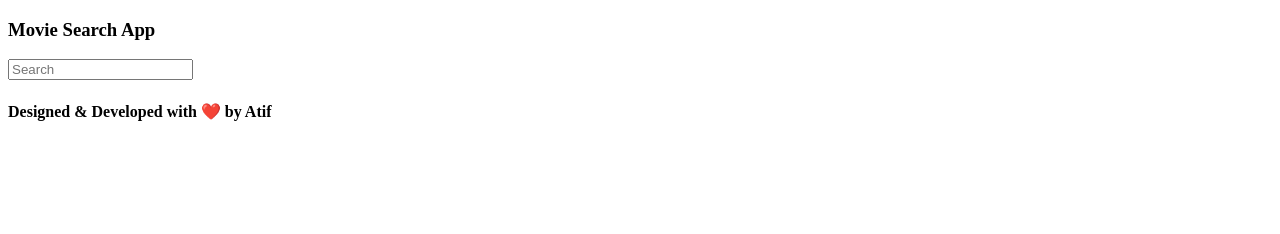
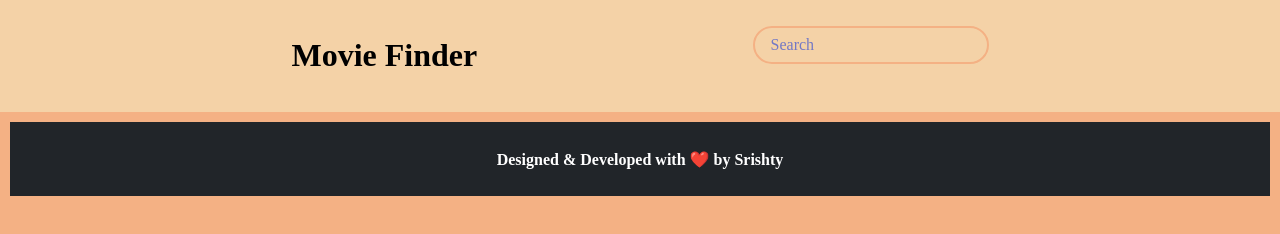
Before and after one commit to Srishtysengar/Movies-Finder, a plain HTML site: page index.html in a window 1280 px wide. Drawn offline with Linux system fonts and the light colour scheme; no server answers; a web font is replaced by a local one.

Commit message:
final commit

```diff
--- a/index.html
+++ b/index.html
@@ -4,14 +4,14 @@
     <meta charset="UTF-8" />
     <meta http-equiv="X-UA-Compatible" content="IE=edge" />
     <meta name="viewport" content="width=device-width, initial-scale=1.0" />
-    <title>Movie Search App</title>
+    <title>Movie Finder</title>
 
     <!-- Custom CSS -->
-    <link rel="stylesheet" href="./styles.css" />
+    <link rel="stylesheet" href="./style.css" />
   </head>
   <body>
     <header>
-      <h3 class="logo">Movie Search App</h3>
+      <h1 class="logo"><b>Movie Finder</b></h1>
       <form id="form">
         <input type="text" placeholder="Search" id="search" class="search" />
       </form>
@@ -24,7 +24,7 @@
     <div id="recommendations"></div>
 
     <div class="footer">
-      <h4>Designed & Developed with &#10084;&#65039; by Atif</h4>
+      <h4>Designed & Developed with &#10084;&#65039; by Srishty</h4>
     </div>
 
     <!-- Custom Script -->
--- a/style.css
+++ b/style.css
@@ -3,7 +3,7 @@
   box-sizing: border-box;
 }
 :root {
-  --primary-color: #22254b;
+  --primary-color: #f4b184;
   --secondary-color: #373b69;
 }
 body {
@@ -19,7 +19,7 @@ header {
   padding: 1rem;
   display: flex;
   justify-content: space-evenly;
-  background-color: var(--secondary-color);
+  background-color: #f5deb3bf;
 }
 .search {
   background-color: transparent;
```
Also changed, not shown: 3 other files.
